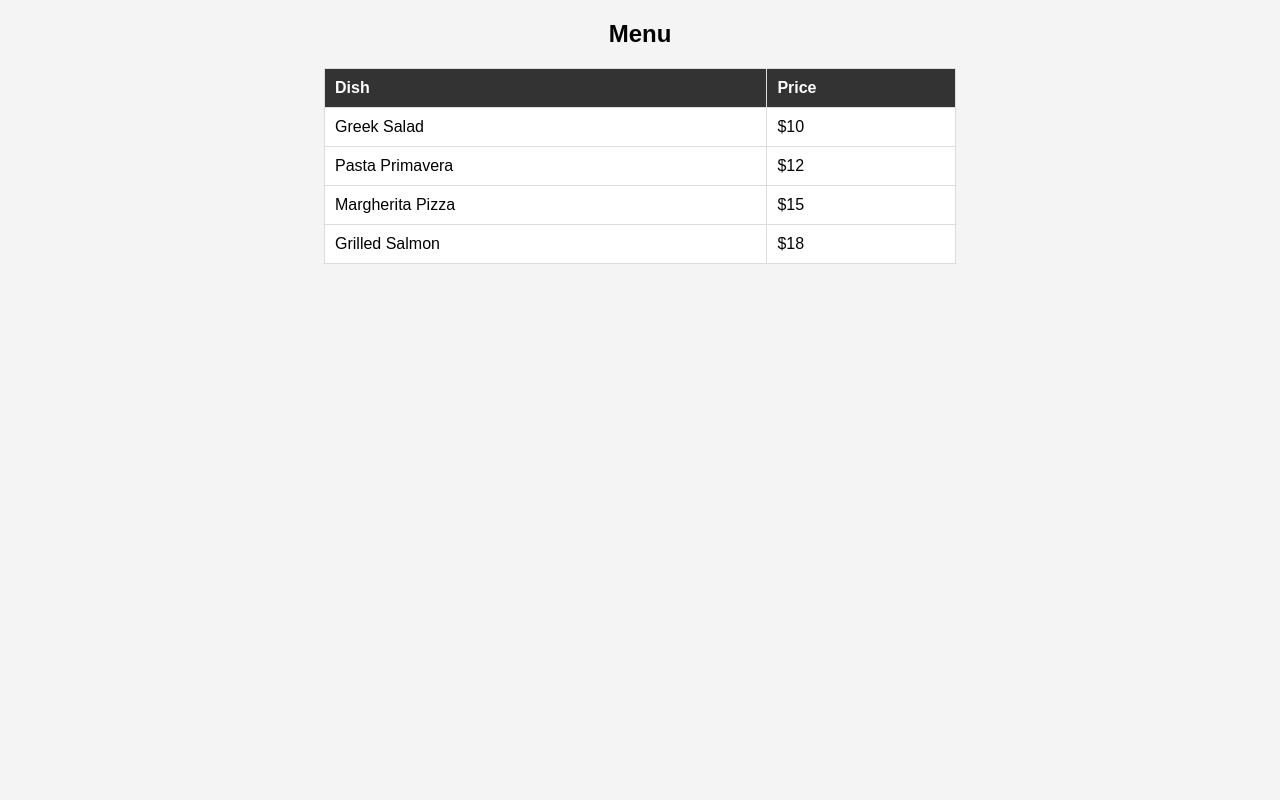
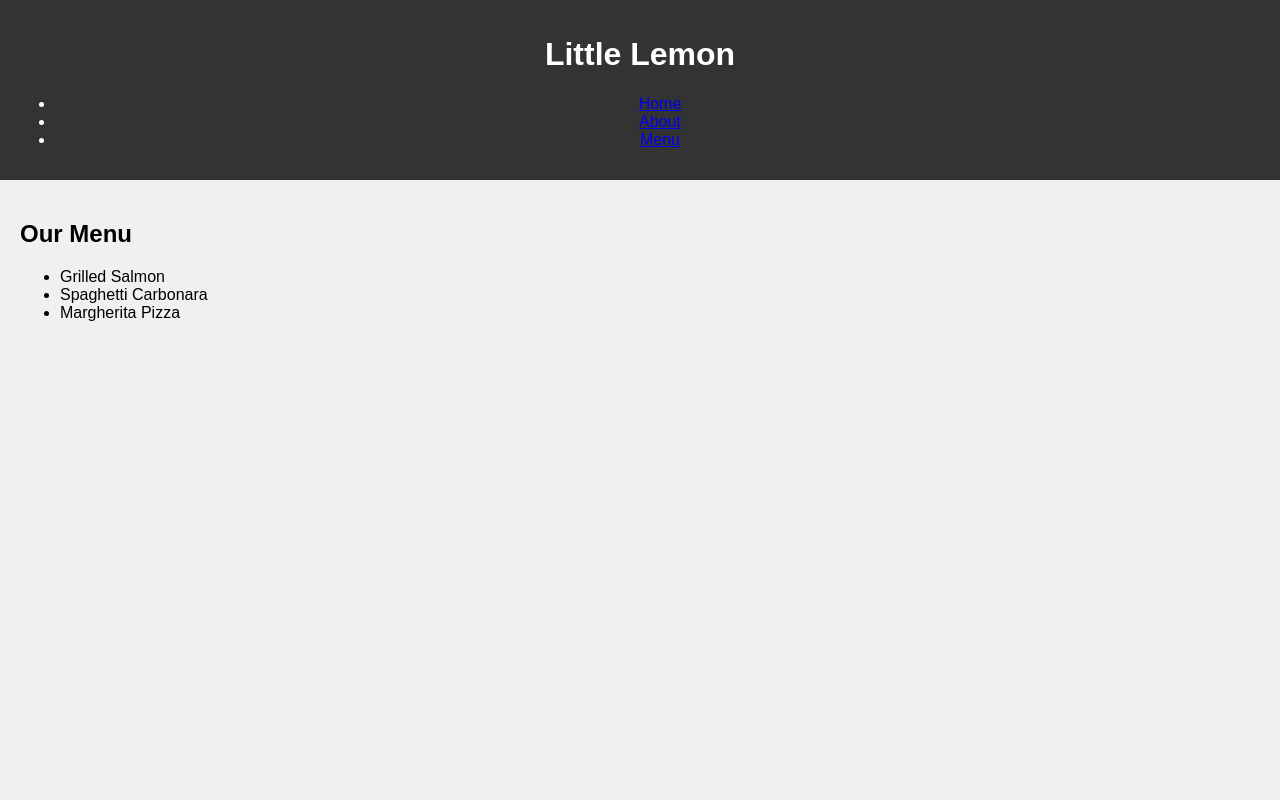
Before and after one commit to ronak-24-patil/littlelemon, a Django app: page /myapp/menu/ in a window 1280 px wide. Run offline with Django 5.2, Linux system fonts and the light colour scheme.

Commit message:
template inhertance(updated menu page)

```diff
--- /dev/null
+++ b/myapp/templates/base.html
@@ -0,0 +1,38 @@
+<!-- Include Header -->
+{% include 'myapp/header.html' %}
+
+<main>
+    {% block content %}{% endblock %}
+</main>
+
+</body>
+
+
+
+<!DOCTYPE html>
+<html lang="en">
+<head>
+    <meta charset="UTF-8">
+    <meta name="viewport" content="width=device-width, initial-scale=1.0">
+    <title>Little Lemon</title>
+    <style>
+        body {
+            font-family: Arial, sans-serif;
+            background-color: #f0f0f0;  /* Background color for all pages */
+            margin: 0;
+            padding: 0;
+        }
+        header {
+            background-color: #333;
+            color: white;
+            padding: 15px;
+            text-align: center;
+        }
+        main {
+            padding: 20px;
+        }
+    </style>
+</head>
+<body>
+
+</html>
--- /dev/null
+++ b/myapp/templates/myapp/footer.html
@@ -0,0 +1,3 @@
+<footer>
+    <p>&copy; 2025 Little Lemon. All rights reserved.</p>
+</footer>
--- /dev/null
+++ b/myapp/templates/myapp/header.html
@@ -0,0 +1,11 @@
+<header>
+    <h1>Little Lemon</h1>
+    <nav>
+        <ul>
+            <li><a href="{% url 'home' %}">Home</a></li>
+            <li><a href="{% url 'about' %}">About</a></li>
+            <li><a href="{% url 'menu' %}">Menu</a></li>
+
+        </ul>
+    </nav>
+</header>
--- /dev/null
+++ b/myapp/templates/myapp/index.html
@@ -0,0 +1,6 @@
+{% extends "base.html" %}
+
+{% block content %}
+    <h2>Welcome to Little Lemon</h2>
+    <p>Enjoy our delicious meals made with fresh ingredients!</p>
+{% endblock %}
--- a/myapp/templates/menu.html
+++ b/myapp/templates/myapp/menu.html
@@ -1,3 +1,16 @@
+{% extends "base.html" %}
+
+{% block content %}
+    <h2>Our Menu</h2>
+    <ul>
+        <li>Grilled Salmon</li>
+        <li>Spaghetti Carbonara</li>
+        <li>Margherita Pizza</li>
+    </ul>
+{% endblock %}
+
+
+
 <!DOCTYPE html>
 <html lang="en">
 <head>
--- a/myapp/urls.py
+++ b/myapp/urls.py
@@ -13,4 +13,5 @@ urlpatterns = [
     path('about/', about, name='about'),
     path('menu/', menu, name='menu'),
     path('menu_card/', menu_card, name='menu_card'),
+    path('', views.home, name='home'),
 ]
--- a/myapp/views.py
+++ b/myapp/views.py
@@ -57,3 +57,14 @@ def menu(request):
 def menu_card(request):
     new_menu = Menu.objects.all()  # Fetch all menu items from the database
     return render(request, 'menu_card.html', {'menu': new_menu})
+
+from django.shortcuts import render
+
+def home(request):
+    return render(request, 'myapp/home.html')
+
+def about(request):
+    return render(request, 'myapp/about.html')
+
+def menu(request):
+    return render(request, 'myapp/menu.html')
```
Also changed, not shown: myapp/templates/myapp/about.html (renamed from myapp/templates/about.html, +9 -0 lines), myapp/templates/myapp/home.html (line endings or trailing spaces).
